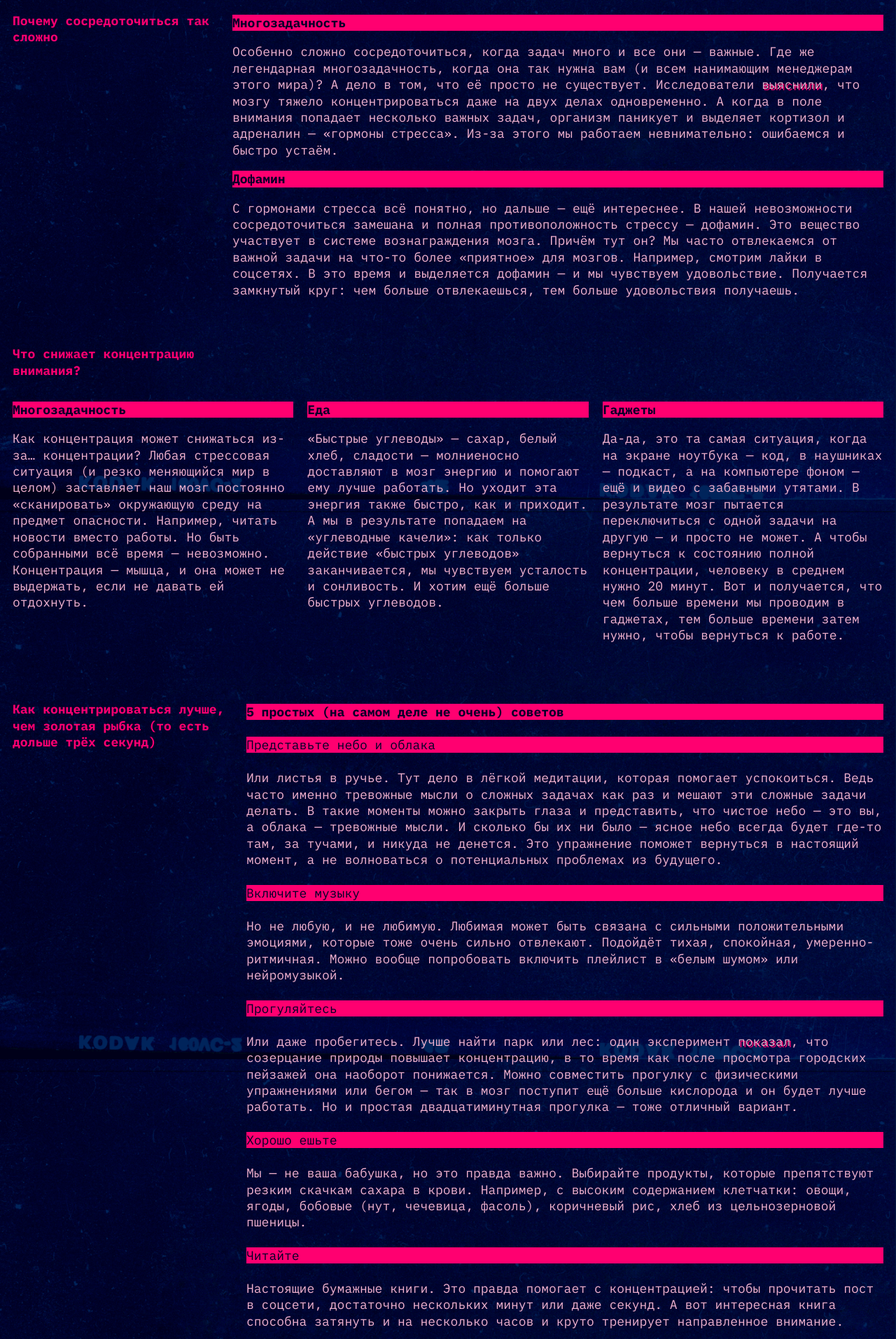
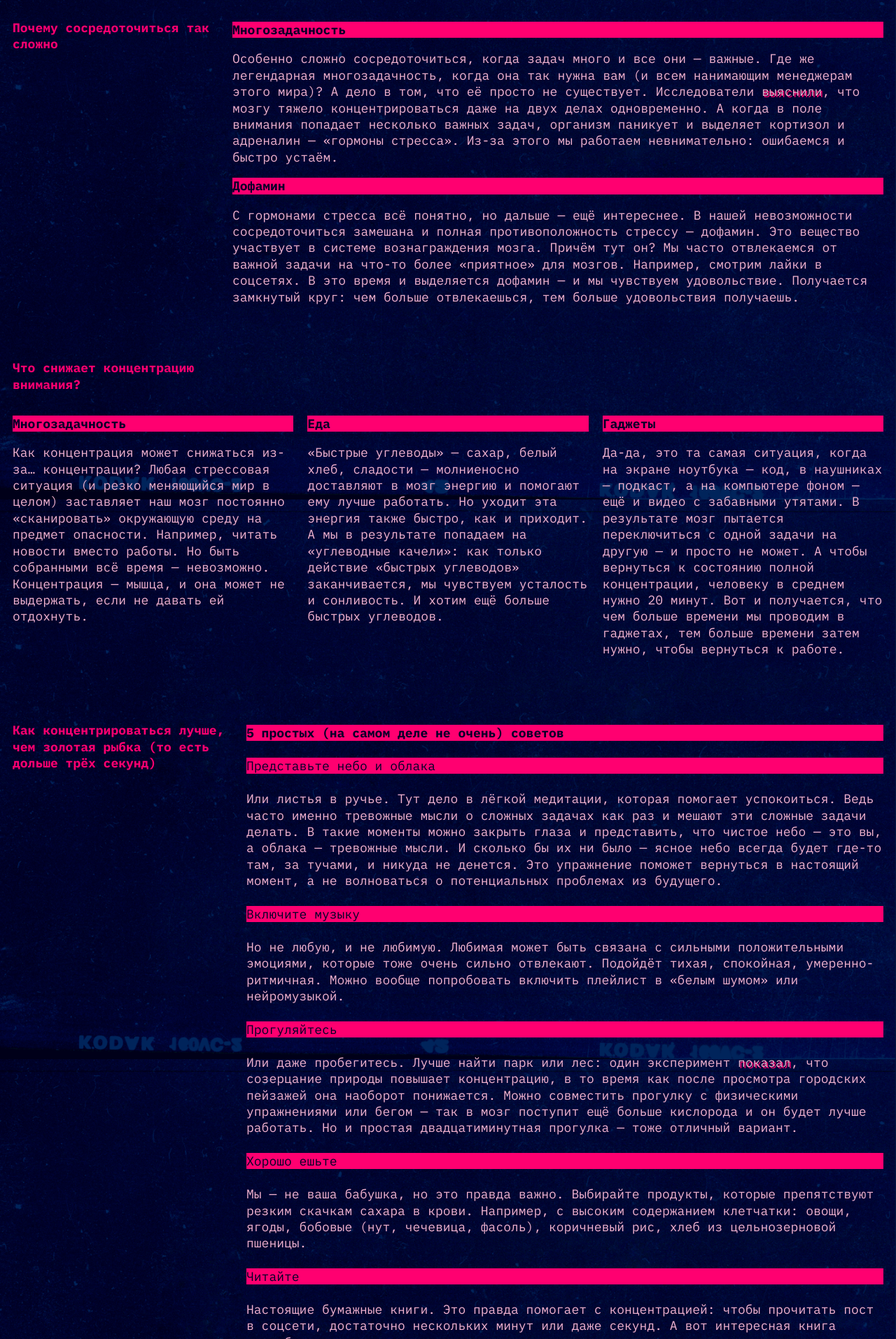
Before and after one commit to MaxEshanu/slozhno-sosredotochitsya, a plain HTML site: page index.html in a window 1280 px wide. Shown: the part 886-2800 px from the top of the page at 70% size. Drawn offline with Linux system fonts and the light colour scheme.

Commit message:
slozhno2

```diff
--- a/styles/style.css
+++ b/styles/style.css
@@ -196,7 +196,7 @@
 }
 
 .question1_section {
-  margin: 39px 0 0;
+  margin: 49px 0 0;
 }
 
 @media (min-width: 768px) {
@@ -204,7 +204,7 @@
     display: grid;
     grid-template-columns: 236px 1fr;
     column-gap: var(--gap);
-    margin: 71px 0 0;
+    margin: 81px 0 0;
   }
 }
 
@@ -215,12 +215,12 @@
 }
 
 .question2_section {
-  margin: 40px 0 0;
+  margin: 50px 0 0;
 }
 
 @media (min-width: 768px) {
   .question2_section {
-    margin: 50px 0 0;
+    margin: 60px 0 0;
   }
 
   .sec2_heading {
@@ -250,7 +250,7 @@
 }
 
 .question3_section {
-  margin: 40px 0 0;
+  margin: 50px 0 0;
 }
 
 .content_list_sec3 {
@@ -264,19 +264,19 @@
     display: grid;
     grid-template-columns: 236px 1fr;
     column-gap: 20px;
-    margin: 70px 0 0;
+    margin: 80px 0 0;
   }
 }
 
 @media (min-width: 1024px) {
   .question3_section {
     grid-template-columns: 314px 1fr;
-    margin: 50px 0 0;
+    margin: 60px 0 0;
   }
 }
 
 .question4_section {
-  margin: 40px 0 47px;
+  margin: 50px 0 47px;
 }
 
 .question4_heading {
@@ -298,7 +298,7 @@
 
 @media (min-width: 768px) {
   .question4_section {
-    margin: 50px 0 74px;
+    margin: 60px 0 74px;
   }
 
   .pictures {
```
